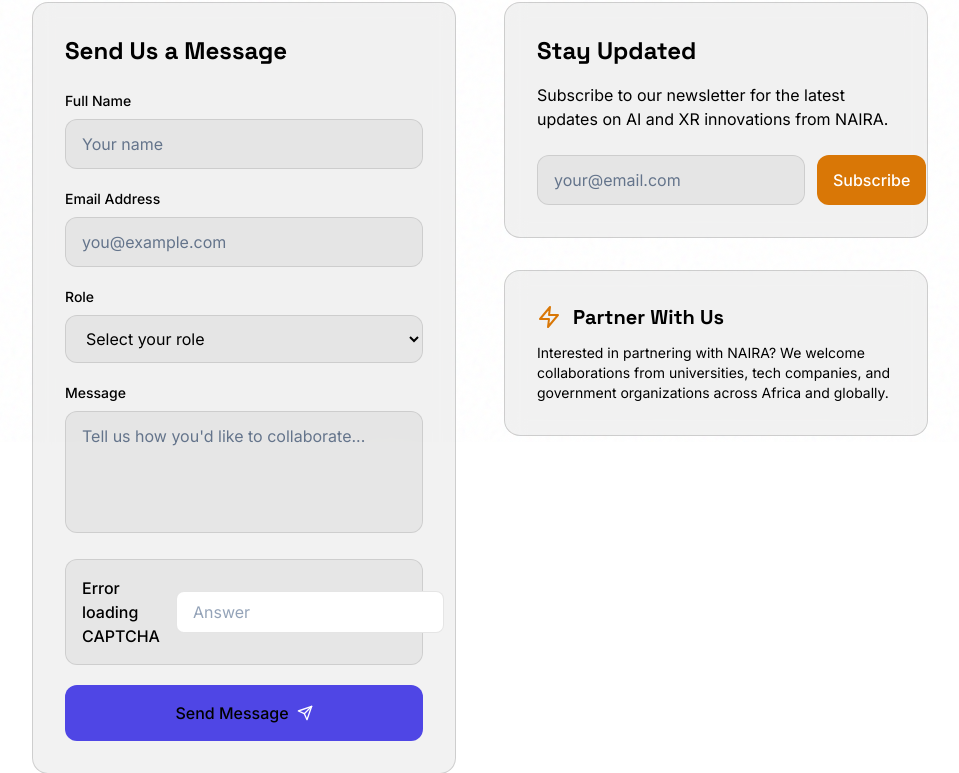
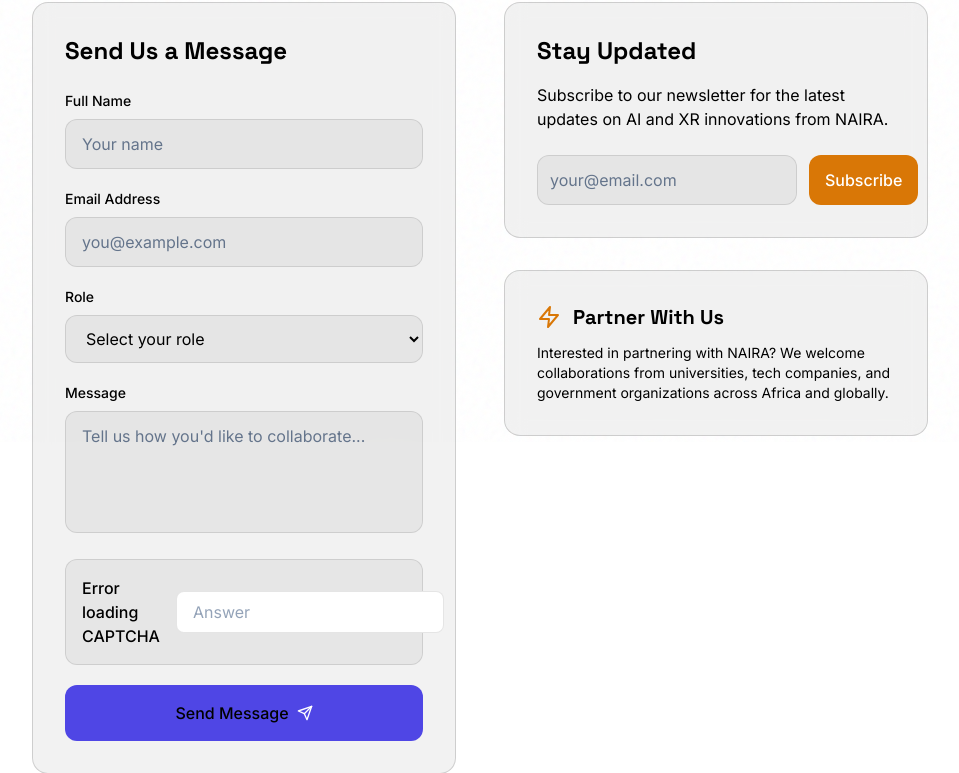
Before and after one commit to victordeman/nairasite, a Python web app: template app/templates/contact.html in a window 1280 px wide. Shown: the part 358-1131 px from the top of the page, without its empty margins (160-1119 px from the left). Run offline with Jinja, Linux system fonts and the light colour scheme; the template is opened without the code that fills it, so the values that code supplies are empty; some libraries are stand-ins or nearby versions.

Commit message:
Update contact.html

```diff
--- a/app/templates/contact.html
+++ b/app/templates/contact.html
@@ -70,7 +70,7 @@
                                 <input type="text" name="website_url" autocomplete="off">
                             </div>
                             <div class="flex gap-3">
-                                <input type="email" name="email" required class="flex-1 px-4 py-3 rounded-xl bg-black/5 border border-black/10 text-black placeholder-slate-500 focus:outline-none focus:border-indigo-500" placeholder="your@email.com">
+                                <input type="email" name="email" required class="flex-1 px-3 py-3 rounded-xl bg-black/5 border border-black/10 text-black placeholder-slate-500 focus:outline-none focus:border-indigo-500" placeholder="your@email.com">
                                 <button type="submit" class="px-4 py-3 bg-amber-600 hover:bg-amber-700 text-white rounded-xl font-medium shrink-0">
                                     Subscribe
                                 </button>
```
